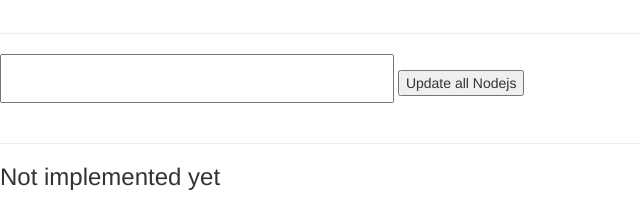
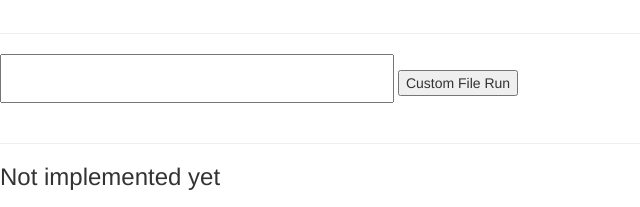
Before and after one commit to uhmlavalab/destinyController, a website: page public/admin.html in a window 1280 px wide. Shown: the part 593-800 px from the top of the page, 0-640 px from the left. Drawn offline with Linux system fonts and the light colour scheme.

Commit message:
wrong button name

```diff
--- a/public/admin.html
+++ b/public/admin.html
@@ -94,7 +94,7 @@
 
 <br><br>
 <hr>
-<input style="font-size:30px" id="custRunFile"> <button onclick="sendRunFile()"> Update all Nodejs </button>
+<input style="font-size:30px" id="custRunFile"> <button onclick="sendRunFile()"> Custom File Run </button>
 
 <br><br>
 <hr>
```
